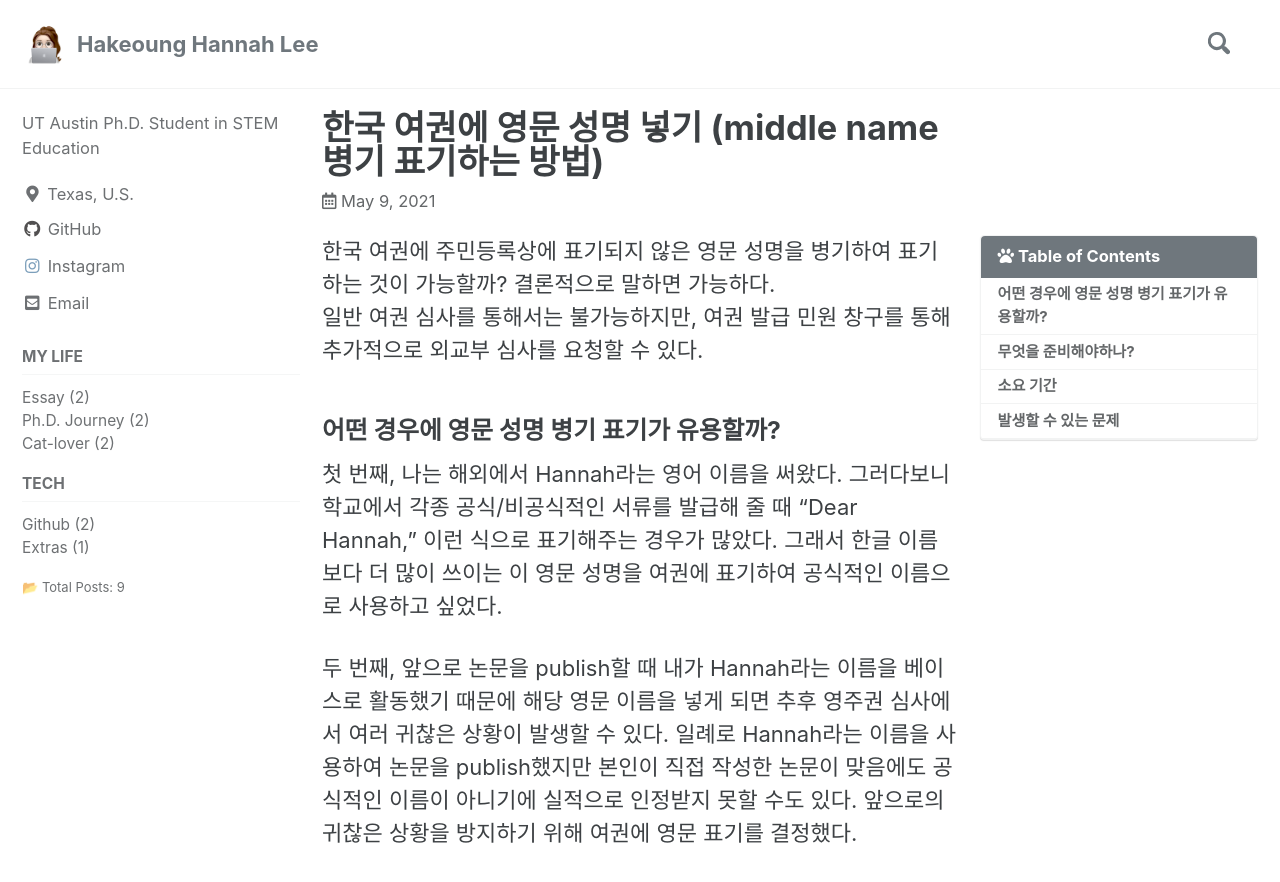
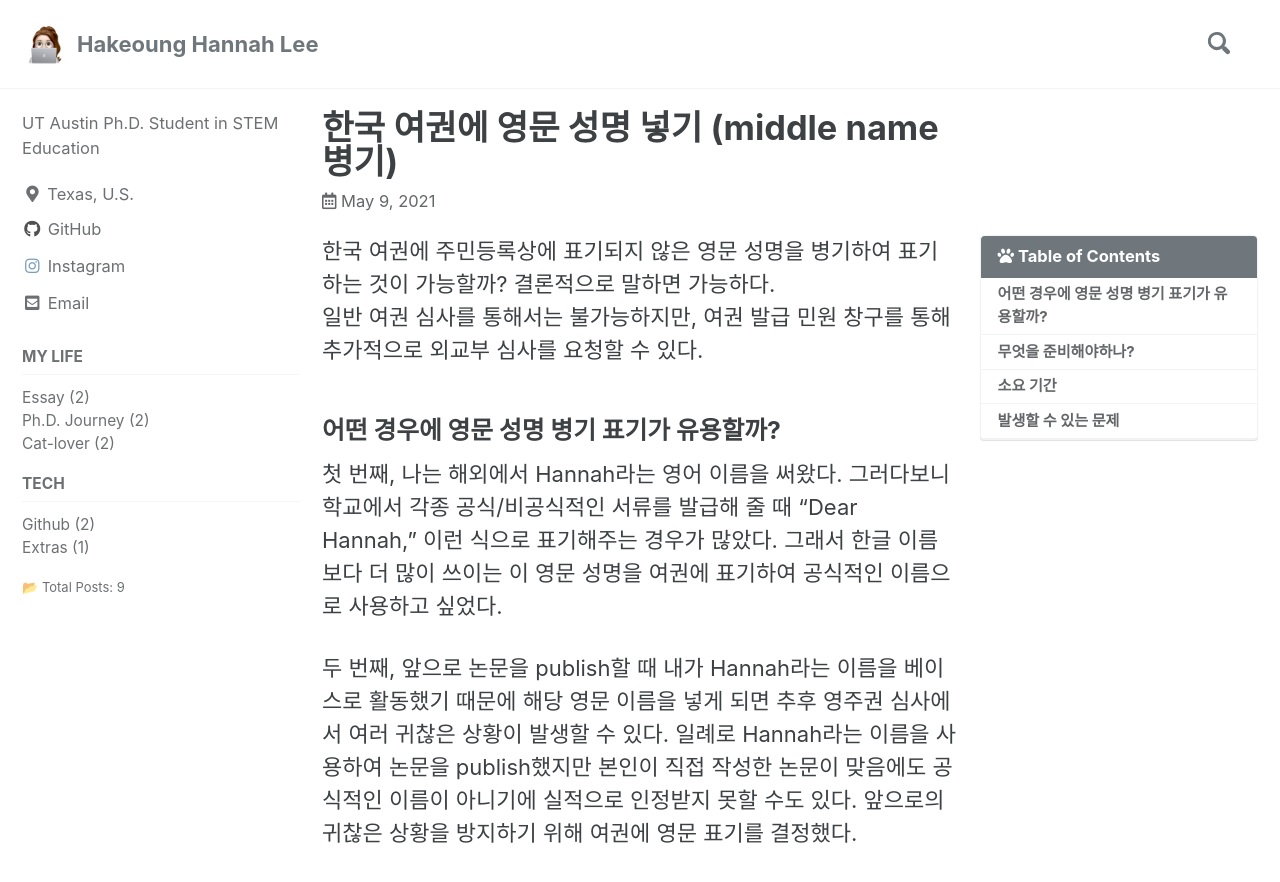
Before and after one commit to HakeoungLee/HakeoungLee.github.io, a Jekyll site: the page built from _posts/2021-05-09-passportname.md, in a window 1280 px wide and 900 px high. Shown: the top 882 px of the window. Built offline with Jekyll 4.4.1, drawn with Linux system fonts in a browser that asks for light colours; cached includes are drawn as plain includes; comment, search, counter and statistics services are not loaded.

Commit message:
Update 2021-05-09-passportname.md

```diff
--- a/_posts/2021-05-09-passportname.md
+++ b/_posts/2021-05-09-passportname.md
@@ -7,7 +7,7 @@ toc_icon: "paw"
 categories:
   - Extras
 
-title:  "한국 여권에 영문 성명 넣기 (middle name 병기 표기하는 방법)"
+title:  "한국 여권에 영문 성명 넣기 (middle name 병기)"
 ---
 
 한국 여권에 주민등록상에 표기되지 않은 영문 성명을 병기하여 표기하는 것이 가능할까? 결론적으로 말하면 가능하다.
```
